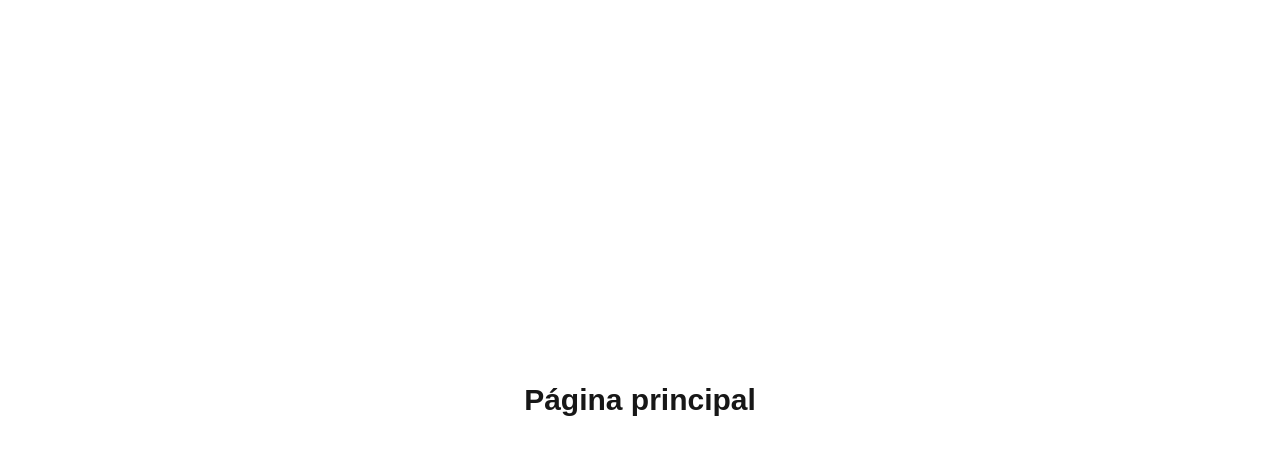
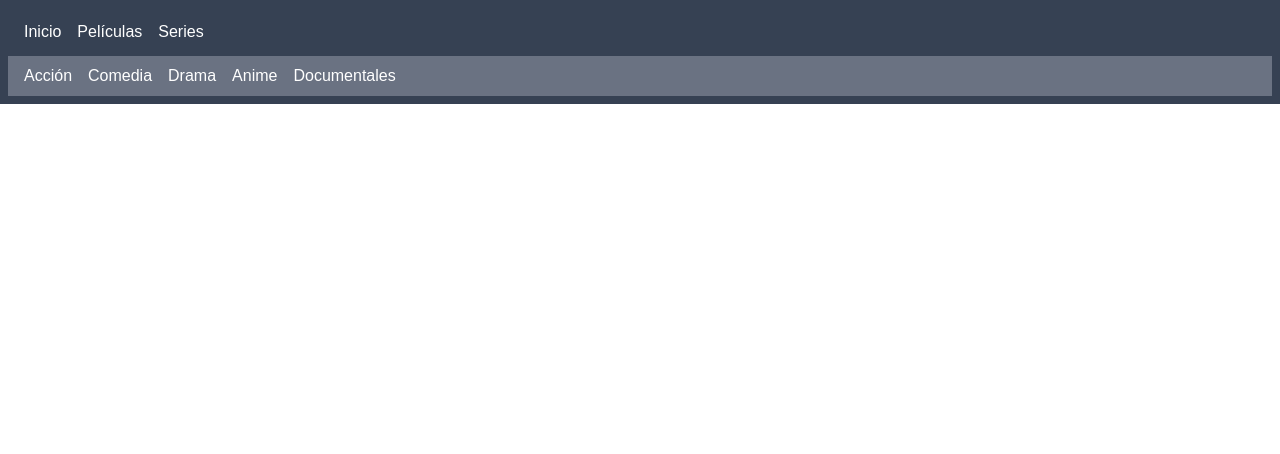
Before and after one commit to mauriciogc/next.js-15.3-1, a Next.js app: page / in a window 1280 px wide. Shown: the top 454 px of the page. Built offline with nearby package versions, Linux system fonts and the light colour scheme.

Commit message:
docs: add Link examples and update README

```diff
--- /dev/null
+++ b/src/app/media/[...slug]/page.tsx
@@ -0,0 +1,29 @@
+//src/app/media/[...slug]/page.tsx
+
+import Link from 'next/link';
+
+export default async function MediaPage({
+  params,
+}: {
+  params: Promise<{ slug: string[] }>;
+}) {
+  const { slug } = await params;
+  return (
+    <div className="flex flex-col min-h-screen">
+      <nav className="bg-gray-700 text-white p-2">
+        <div className="flex justify-between items-center px-4 py-3">
+          <div className="flex space-x-4">
+            <Link href="/" className="hover:text-gray-300">
+              Inicio
+            </Link>
+          </div>
+        </div>
+      </nav>
+      <h2 className="text-xl font-semibold p-2">Por categoría</h2>
+      <p>Ruta actual: /media/{slug.join('/')}</p>
+      <pre className="mt-4 bg-amber-100 text-amber-700 p-2 rounded">
+        {JSON.stringify(slug, null, 2)}
+      </pre>
+    </div>
+  );
+}
--- /dev/null
+++ b/src/app/movies/page.tsx
@@ -0,0 +1,22 @@
+// src/app/movies/page.tsx
+
+import Link from 'next/link';
+
+export default function Movies() {
+  return (
+    <div className="flex flex-col min-h-screen">
+      <nav className="bg-gray-700 text-white p-2">
+        <div className="flex justify-between items-center px-4 py-3">
+          <div className="flex space-x-4">
+            <Link href="/" className="hover:text-gray-300">
+              Inicio
+            </Link>
+          </div>
+        </div>
+      </nav>
+      <h2 className="text-xl font-semibold p-2">
+        Bienvenido a la sección de Películas
+      </h2>
+    </div>
+  );
+}
--- a/src/app/page.tsx
+++ b/src/app/page.tsx
@@ -1,7 +1,47 @@
+//src/app/page.tsx
+
+import Link from 'next/link';
+
 export default function Home() {
   return (
-    <main className="flex justify-center items-center min-h-screen">
-      <h1 className="text-3xl font-bold">Página principal</h1>
+    <main className="flex flex-col min-h-screen">
+      <nav className="bg-gray-700 text-white p-2">
+        <div className="flex justify-between items-center px-4 py-3">
+          <div className="flex space-x-4">
+            <Link href="/" className="hover:text-gray-300">
+              Inicio
+            </Link>
+            <Link href="/movies" className="hover:text-gray-300">
+              Películas
+            </Link>
+            <Link href="/series" className="hover:text-gray-300">
+              Series
+            </Link>
+          </div>
+        </div>
+        <div className="bg-gray-500 px-4 py-2">
+          <div className="flex space-x-4">
+            <Link href="/media/movies/action" className="hover:text-gray-300">
+              Acción
+            </Link>
+            <Link href="/media/movies/comedy" className="hover:text-gray-300">
+              Comedia
+            </Link>
+            <Link href="/media/movies/drama" className="hover:text-gray-300">
+              Drama
+            </Link>
+            <Link href="/media/series/anime" className="hover:text-gray-300">
+              Anime
+            </Link>
+            <Link
+              href="/media/series/documentary"
+              className="hover:text-gray-300"
+            >
+              Documentales
+            </Link>
+          </div>
+        </div>
+      </nav>
     </main>
   );
 }
--- /dev/null
+++ b/src/app/series/page.tsx
@@ -0,0 +1,21 @@
+// src/app/series/page.tsx
+import Link from 'next/link';
+
+export default function Series() {
+  return (
+    <div className="flex flex-col min-h-screen">
+      <nav className="bg-gray-700 text-white p-2">
+        <div className="flex justify-between items-center px-4 py-3">
+          <div className="flex space-x-4">
+            <Link href="/" className="hover:text-gray-300">
+              Inicio
+            </Link>
+          </div>
+        </div>
+      </nav>
+      <h2 className="text-xl font-semibold p-2">
+        Bienvenido a la sección de Series
+      </h2>
+    </div>
+  );
+}
```
Also changed, not shown: 1 other file (tests, documents, lock files or other folders).
